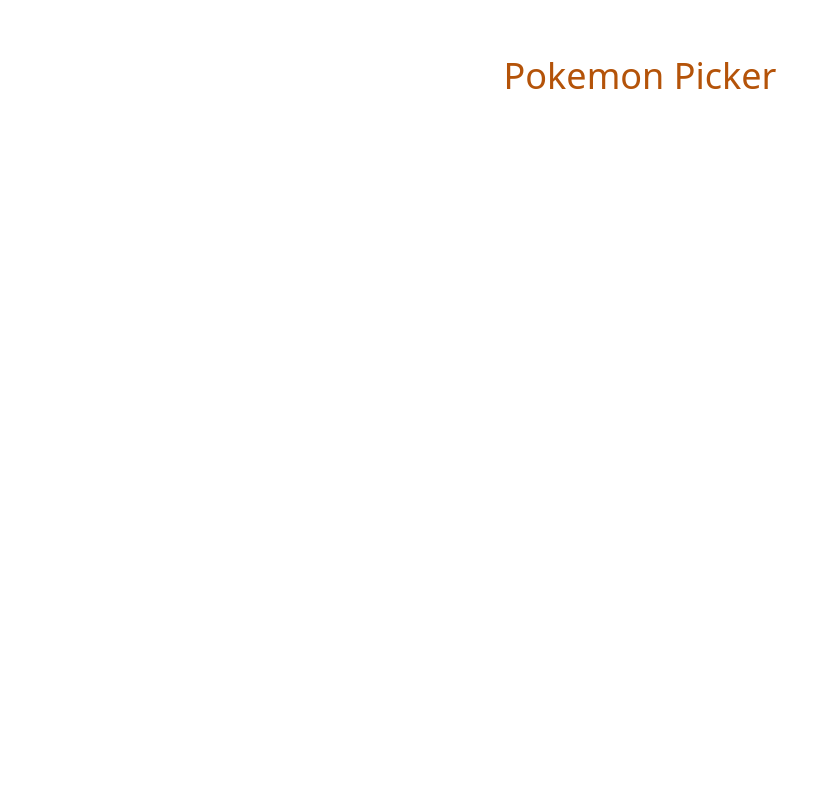
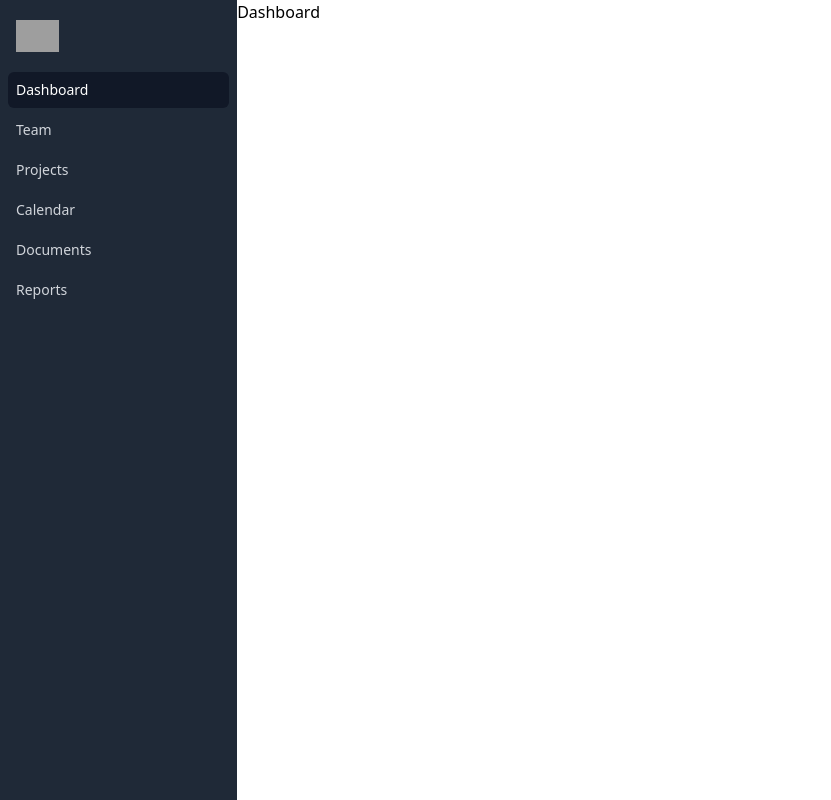
Before and after one commit to bigboydeku/pokemall, a Vue app: page /pokemon/1 in a window 1280 px wide. Before the commit this address had no page. Shown: the whole page, without its empty margins (0-831 px from the left). Built offline with nearby package versions, Linux system fonts and the light colour scheme; grey boxes are pictures that could not be loaded.

Commit message:
still working on stupid f-ing router active link...

```diff
--- a/src/App.vue
+++ b/src/App.vue
@@ -1,9 +1,44 @@
 <template>
-  <div class="p-14">
-    <router-link to="/" class="flex justify-center text-4xl text-yellow-700">Pokemon Picker</router-link>
+  <div class="flex flex-row max-w-xs h-full">
+    <NavBar></NavBar>
+    <div class="bg-white">Dashboard</div>
   </div>
-  <router-view/>
 </template>
 
+<script>
+
+import NavBar from "./components/NavBar";
+
+const navigation = [
+  { name: 'Dashboard', icon: null, href: '#', current: true },
+  { name: 'Team', icon: null, href: '#', current: false },
+  { name: 'Projects', icon: null, href: '#', current: false },
+  { name: 'Calendar', icon: null, href: '#', current: false },
+  { name: 'Documents', icon: null, href: '#', current: false },
+  { name: 'Reports', icon: null, href: '#', current: false },
+]
+const secondaryNavigation = [
+  { name: 'Website redesign', href: '#' },
+  { name: 'GraphQL API', href: '#' },
+  { name: 'Customer migration guides', href: '#' },
+  { name: 'Profit sharing program', href: '#' },
+]
+
+export default {
+  setup() {
+    return {
+      navigation,
+      secondaryNavigation,
+    }
+  },
+  components: {
+    NavBar
+  }
+}
+</script>
+
 <style>
+  #app {
+    height: 100vh;
+  }
 </style>
--- /dev/null
+++ b/src/components/NavBar.vue
@@ -0,0 +1,47 @@
+<template>
+  <div class="flex-1 flex flex-col min-h-0 h-full bg-gray-800">
+    <div class="flex-1 flex flex-col pt-5 pb-4 overflow-y-auto">
+      <div class="flex items-center flex-shrink-0 px-4">
+        <img class="h-8 w-auto" src="https://tailwindui.com/img/logos/workflow-logo-indigo-500-mark-white-text.svg" alt="Workflow" />
+      </div>
+      <nav class="mt-5 flex-1 px-2 bg-gray-800 space-y-1" aria-label="Sidebar">
+        <router-link v-for="item in navigation" :key="item.name" :href="item.href" class-active="active" :to="item.name" :class="[item.current ? 'bg-gray-900 text-white' : 'text-gray-300 hover:bg-gray-700 hover:text-white', 'group flex items-center px-2 py-2 text-sm font-medium rounded-md']">
+          <component :is="item.icon" :class="[item.current ? 'text-gray-300' : 'text-gray-400 group-hover:text-gray-300', 'mr-3 flex-shrink-0 h-6 w-6']" aria-hidden="true" />
+          <span class="flex-1">
+            {{ item.name }}
+          </span>
+          <span v-if="item.count" :class="[item.current ? 'bg-gray-800' : 'bg-gray-900 group-hover:bg-gray-800', 'ml-3 inline-block py-0.5 px-3 text-xs font-medium rounded-full']">
+            {{ item.count }}
+          </span>
+        </router-link>
+      </nav>
+    </div>
+
+  </div>
+</template>
+
+<script>
+const navigation = [
+    { name: 'Dashboard', icon: null, href: '#', current: true },
+    { name: 'Team', icon: null, href: '#', current: false },
+    { name: 'Projects', icon: null, href: '#', current: false },
+    { name: 'Calendar', icon: null, href: '#', current: false },
+    { name: 'Documents', icon: null, href: '#', current: false },
+    { name: 'Reports', icon: null, href: '#', current: false },
+    ]
+    const secondaryNavigation = [
+    { name: 'Website redesign', href: '#' },
+    { name: 'GraphQL API', href: '#' },
+    { name: 'Customer migration guides', href: '#' },
+    { name: 'Profit sharing program', href: '#' },
+    ]
+
+export default {
+    setup() {
+        return {
+            navigation,
+            secondaryNavigation
+        }
+    }
+}
+</script>
```
Also changed, not shown: src/style.css (added, +12 -0 lines), src/views/Pokemon.vue (added), 1 other file (tests, documents, lock files or other folders).
